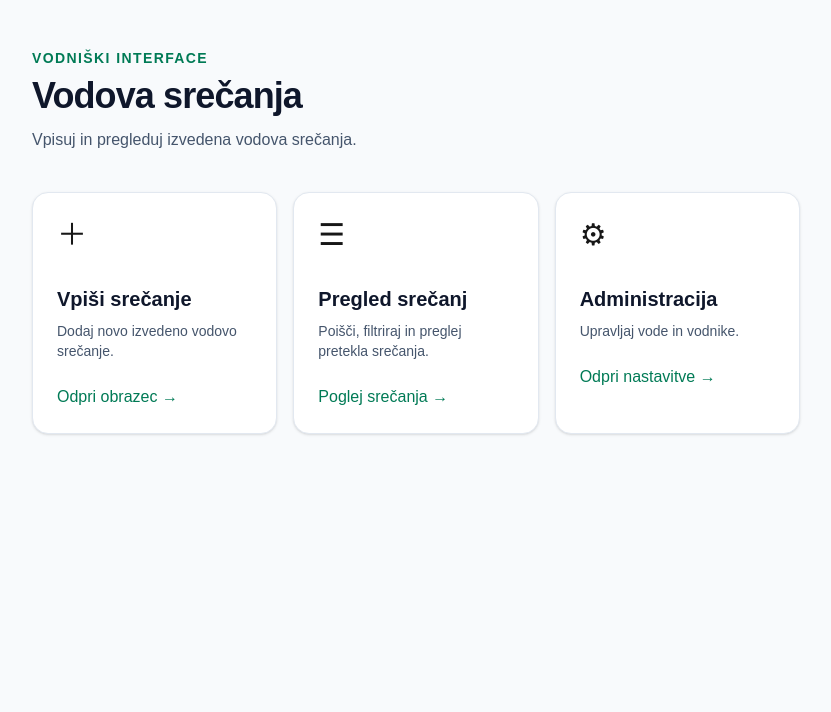
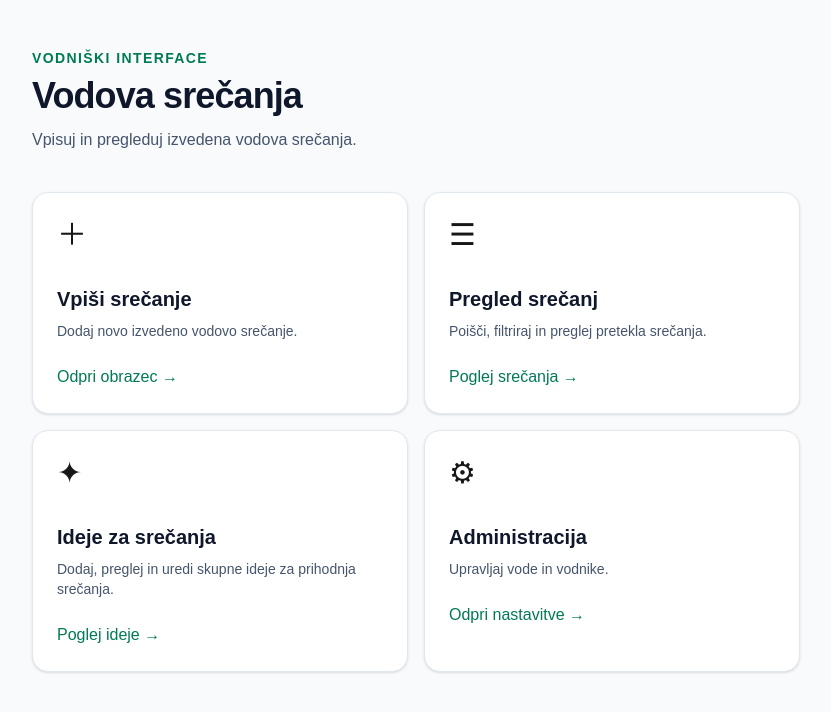
Before and after one commit to nick3go/scout-leaders-interface, a Next.js app: page / in a window 1280 px wide. Shown: the top 712 px of the page, without its empty margins (224-1055 px from the left). Built offline with nearby package versions, Linux system fonts and the light colour scheme.

Commit message:
Add meeting ideas card to home

```diff
--- a/app/page.tsx
+++ b/app/page.tsx
@@ -18,7 +18,7 @@ export default function Home() {
           </p>
         </div>
 
-        <div className="grid gap-4 md:grid-cols-3">
+        <div className="grid gap-4 sm:grid-cols-2">
           <Link
             href="/vpis"
             className="rounded-2xl border border-slate-200 bg-white p-6 shadow-sm transition hover:-translate-y-0.5 hover:shadow-md"
@@ -58,6 +58,25 @@ export default function Home() {
           </Link>
 
           <Link
+            href="/ideje"
+            className="rounded-2xl border border-slate-200 bg-white p-6 shadow-sm transition hover:-translate-y-0.5 hover:shadow-md"
+          >
+            <div className="mb-8 text-3xl">✦</div>
+
+            <h2 className="text-xl font-semibold text-slate-900">
+              Ideje za srečanja
+            </h2>
+
+            <p className="mt-2 text-sm text-slate-600">
+              Dodaj, preglej in uredi skupne ideje za prihodnja srečanja.
+            </p>
+
+            <p className="mt-6 font-medium text-emerald-700">
+              Poglej ideje →
+            </p>
+          </Link>
+
+          <Link
             href="/administracija"
             className="rounded-2xl border border-slate-200 bg-white p-6 shadow-sm transition hover:-translate-y-0.5 hover:shadow-md"
           >
```
